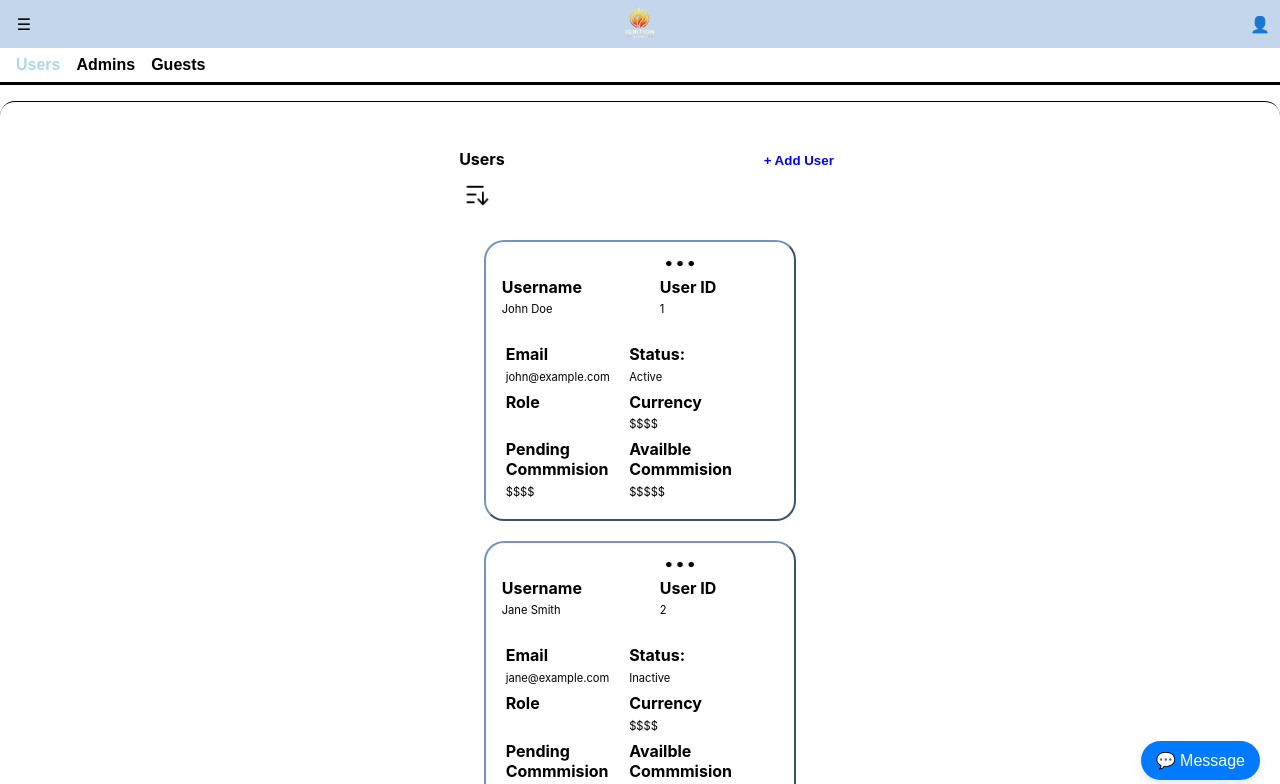
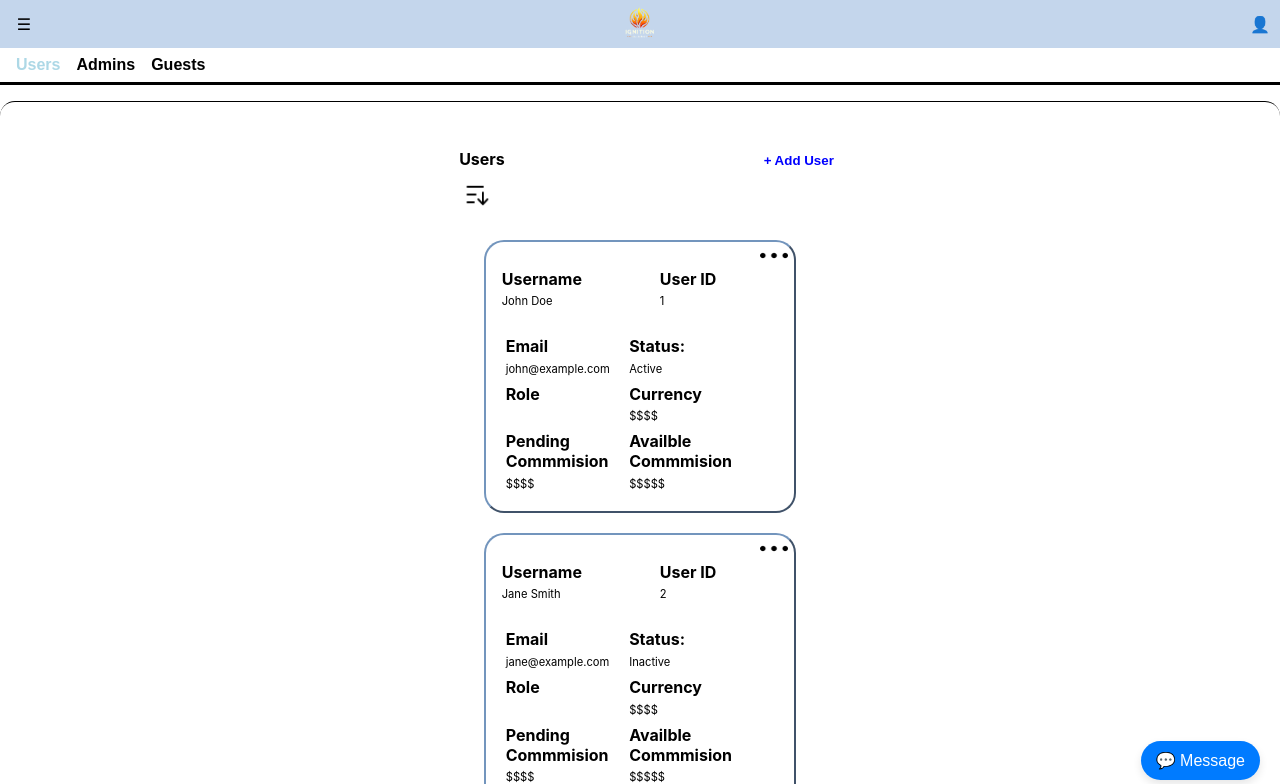
Before and after one commit to Stephen-Terera/Stephen-Terera.github.io, a React (Create React App) app: page /network in a window 1280 px wide. Shown: the top 784 px of the page. Built offline with nearby package versions, Linux system fonts and the light colour scheme.

Commit message:
Fixed styling on pages

```diff
--- a/src/css/tiles.css
+++ b/src/css/tiles.css
@@ -93,7 +93,6 @@
     display: grid;
     margin-left: 1em;
     grid-template-columns: auto auto;
-    padding-top: 0.5em;
 
 }
 .user-tile__body{
@@ -115,6 +114,8 @@
 }
 .more-info{
     background-color: transparent;
+    margin-left: auto;
+    margin-right: 0;
     text-align: right;
     grid-column: 2; ;
     border: none;
```
Also changed, not shown: 12 other files (tests, documents, lock files or other folders).
